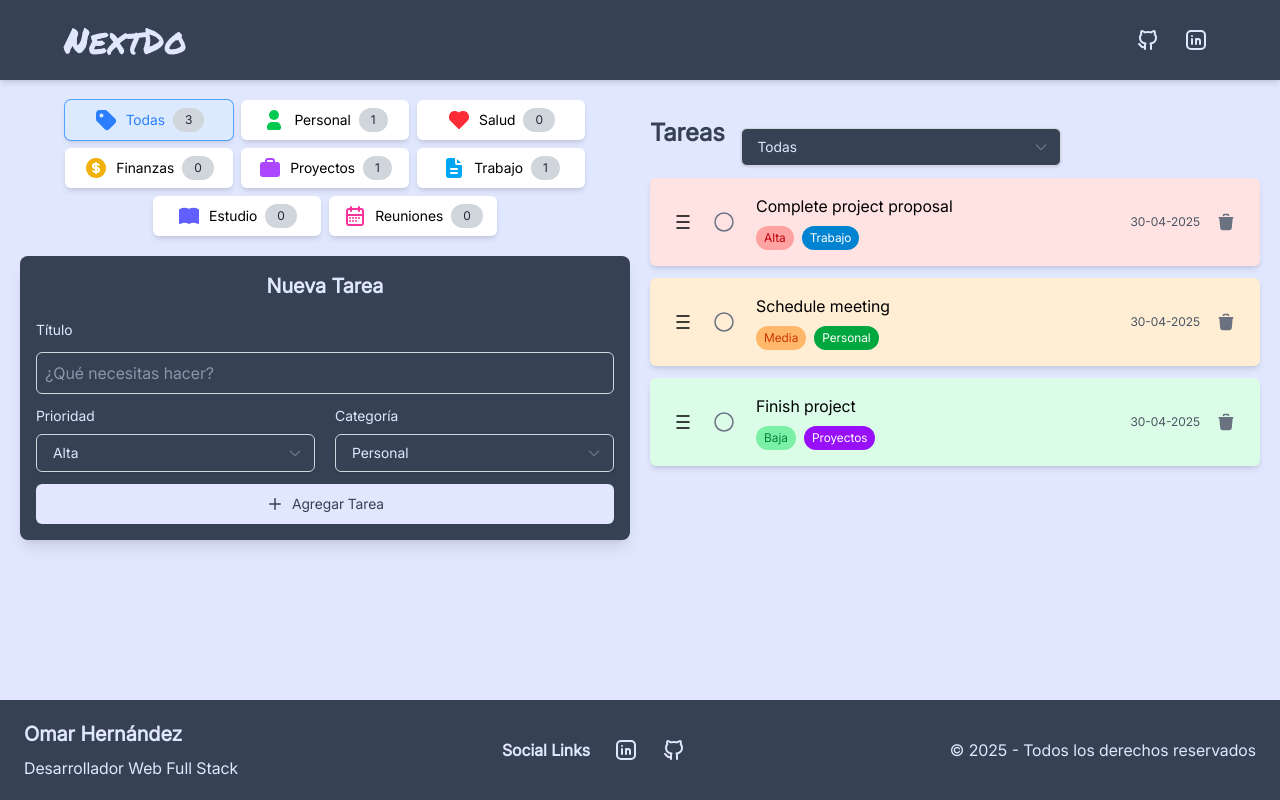
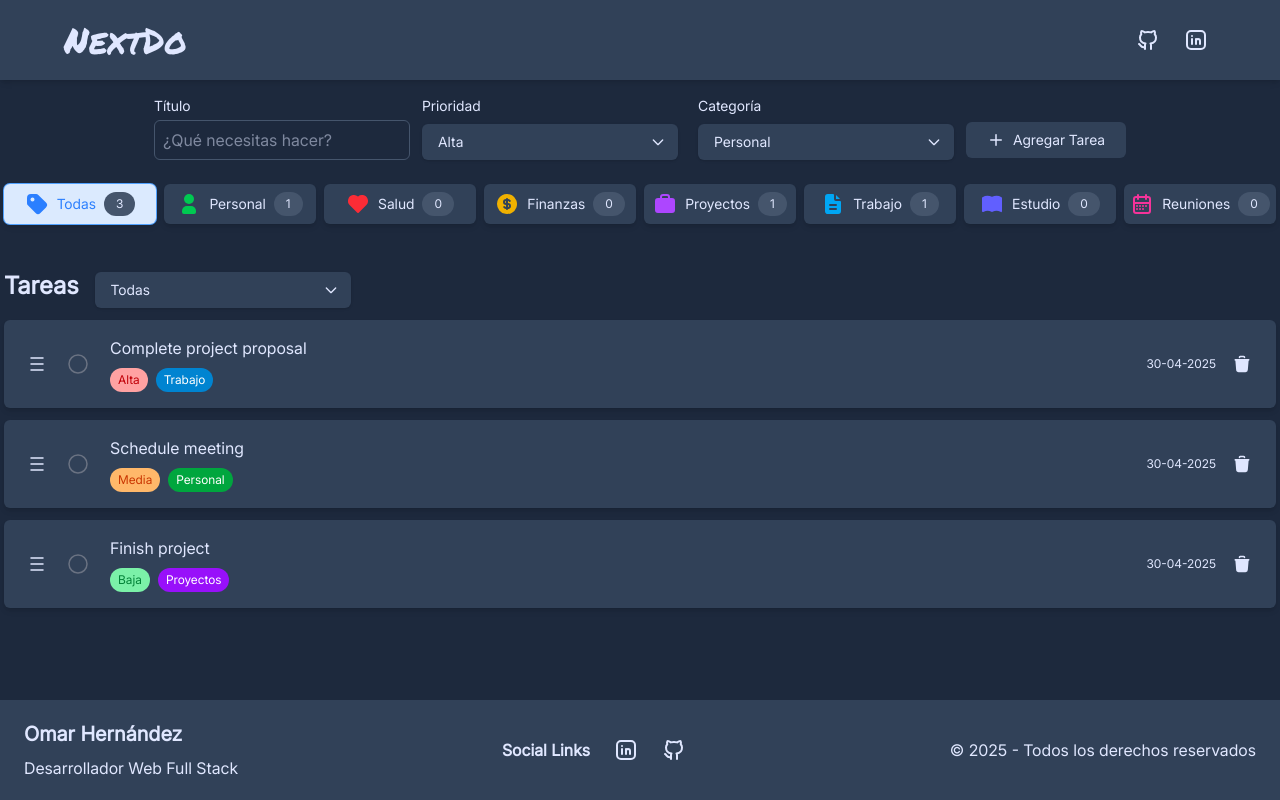
Before and after one commit to omar15hr/nextdo, a React (Vite) app: page / in a window 1280 px wide. Built offline with nearby package versions, Linux system fonts and the light colour scheme.

Commit message:
paleta de color en modo oscuro

```diff
--- a/src/App.tsx
+++ b/src/App.tsx
@@ -1,17 +1,17 @@
 import { Footer } from "./components/Footer";
 import { Header } from "./components/Header";
+import { TaskForm } from "./components/TaskForm";
 import { TaskList } from "./components/TaskList";
 import { TaskOverviewPanel } from "./components/TaskOverviewPanel";
 
 function App() {
   return (
-    <div className="flex flex-col bg-indigo-100 min-h-screen">
+    <div className="flex flex-col min-h-screen bg-slate-800">
       <Header />
-      <main className="flex-1">
-        <div className="grid grid-cols-1 gap-10 md:grid-cols-2 md:gap-5 p-5">
-          <TaskOverviewPanel />
-          <TaskList />
-        </div>
+      <main className="flex-grow max-w-7xl mx-auto">
+        <TaskForm />
+        <TaskOverviewPanel />
+        <TaskList />
       </main>
       <Footer />
     </div>
--- a/src/components/CategoryButton.tsx
+++ b/src/components/CategoryButton.tsx
@@ -19,17 +19,17 @@ export function CategoryButton({ text, color, icon, onClick }: Props) {
     <button
       onClick={onClick}
       className={clsx(
-        "flex items-center justify-center w-42 gap-2 p-2 rounded-md shadow-md cursor-pointer transition duration-300 ease-in-out",
+        "flex items-center justify-center w-38 gap-2 p-2 rounded-md shadow-md cursor-pointer transition duration-300 ease-in-out",
         isSelected && styles.bg,
         isSelected && styles.ring,
         isSelected && styles.text,
         isSelected && "ring-1",
-        !isSelected && "bg-white hover:bg-white/50"
+        !isSelected && "bg-slate-700 hover:bg-white/20 text-indigo-100"
       )}
     >
       <span className={`${color}`}>{icon}</span>
       <span className="text-sm">{text}</span>
-      <span className="bg-gray-300 p-1 px-3 rounded-full text-xs text-gray-800">
+      <span className="bg-slate-600 p-1 px-3 rounded-full text-xs text-indigo-100">
         {count}
       </span>
     </button>
--- a/src/components/Footer.tsx
+++ b/src/components/Footer.tsx
@@ -2,7 +2,7 @@ import { GithubIcon, LinkedinIcon } from "./Icons";
 
 export function Footer() {
   return (
-    <footer className="bg-gray-700 text-indigo-100 py-5">
+    <footer className="bg-slate-700 text-indigo-100 py-5">
       <div className="container mx-auto px-6">
         <div className="flex flex-col md:flex-row justify-between items-center text-center md:text-left">
           <div className="mb-6 md:mb-0">
--- a/src/components/Header.tsx
+++ b/src/components/Header.tsx
@@ -2,7 +2,7 @@ import { GithubIcon, LinkedinIcon } from "./Icons";
 
 export function Header() {
   return (
-    <div className="bg-gray-700 py-6 md:h-20 flex items-center shadow-md">
+    <div className="bg-slate-700 py-6 md:h-20 flex items-center shadow-md">
       <div className="flex flex-col gap-8 mx-auto w-11/12 max-w-6xl">
         <div className="flex justify-between gap-4 md:gap-10 items-center">
           <h1 className="text-3xl md:text-4xl text-indigo-100 font-permanent-marker">
--- a/src/components/Icons.tsx
+++ b/src/components/Icons.tsx
@@ -57,7 +57,7 @@ export function ToggleIcon({ size = 18 }: IconsProps) {
       strokeWidth={2}
       strokeLinecap="round"
       strokeLinejoin="round"
-      className="icon icon-tabler icons-tabler-outline icon-tabler-baseline-density-medium"
+      className="icon icon-tabler icons-tabler-outline icon-tabler-baseline-density-medium text-indigo-100"
     >
       <path stroke="none" d="M0 0h24v24H0z" fill="none" />
       <path d="M4 20h16" />
@@ -75,7 +75,7 @@ export function TrashIcon({ size = 20 }: IconsProps) {
       height={size}
       viewBox="0 0 24 24"
       fill="currentColor"
-      className="icon icon-tabler icons-tabler-filled icon-tabler-trash text-gray-500 hover:scale-110 transition duration-300 ease-in-out cursor-pointer"
+      className="icon icon-tabler icons-tabler-filled icon-tabler-trash text-indigo-100 hover:scale-110 transition duration-300 ease-in-out cursor-pointer"
     >
       <path stroke="none" d="M0 0h24v24H0z" fill="none" />
       <path d="M20 6a1 1 0 0 1 .117 1.993l-.117 .007h-.081l-.919 11a3 3 0 0 1 -2.824 2.995l-.176 .005h-8c-1.598 0 -2.904 -1.249 -2.992 -2.75l-.005 -.167l-.923 -11.083h-.08a1 1 0 0 1 -.117 -1.993l.117 -.007h16z" />
--- a/src/components/PriorityFilter.tsx
+++ b/src/components/PriorityFilter.tsx
@@ -8,7 +8,6 @@ export function PriorityFilter() {
   return (
     <SelectField
       id="priorityFilter"
-      label="Prioridad"
       options={["Todas", "Baja", "Media", "Alta"]}
       value={filterPriority}
       onChange={(e) => setFilterPriority(e.target.value as Priority)}
--- a/src/components/SelectField.tsx
+++ b/src/components/SelectField.tsx
@@ -2,7 +2,7 @@ import { ChevronDownIcon } from "./Icons";
 
 interface SelectFieldProps {
   id: string;
-  label: string;
+  label?: string;
   options: string[];
   value: string;
   className?: string;
@@ -18,14 +18,14 @@ export function SelectField({
   onChange,
 }: SelectFieldProps) {
   return (
-    <div className="flex flex-col gap-2 w-full">
+    <div className="flex flex-col gap-2 w-64">
       <label htmlFor={id} className="text-sm text-indigo-100">
         {label}
       </label>
       <div className="relative w-full max-w-xs">
         <select
           id={id}
-          className={`appearance-none w-full bg-gray-700 text-sm text-indigo-100 px-4 py-2 pr-10 rounded-md shadow-sm focus:outline-none focus:ring-0 border border-gray-300 hover:border-gray-400 transition-colors duration-200 ${className}`}
+          className={`text-indigo-100 appearance-none w-full bg-slate-700 text-sm px-4 py-2 pr-10 rounded-md shadow-sm focus:outline-none focus:ring-0 cursor-pointer transition-colors duration-200 ${className}`}
           value={value}
           onChange={onChange}
         >
@@ -35,7 +35,7 @@ export function SelectField({
             </option>
           ))}
         </select>
-        <div className="pointer-events-none absolute inset-y-0 right-3 flex items-center text-gray-500">
+        <div className="pointer-events-none absolute inset-y-0 right-3 flex items-center text-indigo-100">
           <ChevronDownIcon />
         </div>
       </div>
--- a/src/components/TaskCard.tsx
+++ b/src/components/TaskCard.tsx
@@ -4,11 +4,7 @@ import { Task } from "../interfaces/task.interface";
 import { useTasksStore } from "../store/store";
 import { useState } from "react";
 import { formatDate } from "../utils/date-format";
-import {
-  categoryStyles,
-  priorityStyles,
-  priorityTasksStyles,
-} from "../constants/taskStyles";
+import { categoryStyles, priorityStyles } from "../constants/taskStyles";
 import { CardWithAnimations } from "./CardWithAnimations";
 import { toast } from "sonner";
 import { useSortable } from "@dnd-kit/sortable";
@@ -65,8 +61,7 @@ export function TaskCard({ task }: Props) {
       <div
         style={style}
         className={clsx(
-          "flex gap-5 py-4 px-6 rounded-md justify-between shadow-md",
-          priorityTasksStyles[task.priority],
+          "flex gap-5 py-4 px-6 rounded-md justify-between shadow-md bg-slate-700",
           task.completed && "opacity-80"
         )}
       >
@@ -86,7 +81,7 @@ export function TaskCard({ task }: Props) {
 
           <div className="flex flex-col gap-2">
             <div className="flex items-center gap-2">
-              <h3 className="">{task.title}</h3>
+              <h3 className="text-indigo-100">{task.title}</h3>
             </div>
             <div className="flex gap-2">
               <span
@@ -109,7 +104,7 @@ export function TaskCard({ task }: Props) {
           </div>
         </div>
         <div className="flex gap-2">
-          <span className="flex gap-2 items-center text-gray-600 text-xs rounded-full px-2">
+          <span className="flex gap-2 items-center text-indigo-100 text-xs rounded-full px-2">
             {formatDate(task.createdAt)}
           </span>
 
--- a/src/components/TaskForm.tsx
+++ b/src/components/TaskForm.tsx
@@ -5,7 +5,7 @@ import { categoriesOptions, priorityOptions } from "../constants/options";
 import { SelectField } from "./SelectField";
 import clsx from "clsx";
 
-export function AddTaskForm() {
+export function TaskForm() {
   const {
     title,
     priority,
@@ -19,31 +19,25 @@ export function AddTaskForm() {
 
   return (
     <form onSubmit={handleSubmit}>
-      <div className="flex flex-col gap-5 justify-center bg-gray-700 p-4 rounded-lg shadow-lg">
-        <h2 className="font-bold font-inter text-xl text-center text-indigo-100">
-          Nueva Tarea
-        </h2>
-
-        <div className="space-y-2 flex flex-col gap-1 text-indigo-100">
-          <label className="text-sm font-medium">Título</label>
-            <div className="relative">
+      <div className="flex gap-5 justify-center p-4">
+        <div className="space-y-2 flex items-center gap-3">
+          <div className="flex flex-col gap-1">
+            <label className="text-sm text-indigo-100">Título</label>
             <input
               type="text"
               placeholder="¿Qué necesitas hacer?"
               className={clsx(
-                "p-2 w-full rounded-md border outline-none focus:ring-2 transition-all duration-200",
+                "p-2 w-64 h-10 rounded-md text-indigo-100 border outline-none focus:ring-2 transition-all duration-200",
                 {
                   "border-red-500 focus:ring-red-500/20": errors,
-                  "border-gray-300 focus:ring-blue-500/20 focus:border-indigo-100": !errors
+                  "border-slate-600 focus:ring-blue-500/20 focus:border-indigo-100":
+                    !errors,
                 }
               )}
               value={title}
               onChange={(e) => setTitle(e.target.value)}
             />
-            {errors && (
-              <p className="text-red-500 text-sm mt-1">{errors}</p>
-            )}
-            </div>
+          </div>
 
           <div className="flex gap-5">
             <SelectField
@@ -64,7 +58,7 @@ export function AddTaskForm() {
 
           <button
             type="submit"
-            className="flex items-center gap-2 justify-center h-10 w-full bg-indigo-100 hover:bg-indigo-200 text-gray-700 p-2 rounded-md cursor-pointer"
+            className="flex mt-4 items-center gap-2 justify-center h-9 w-40 bg-slate-700 hover:bg-gray-700/50 text-indigo-100 p-2 rounded-md cursor-pointer"
           >
             <PlusIcon />
             <span className="text-sm">Agregar Tarea</span>
--- a/src/components/TaskList.tsx
+++ b/src/components/TaskList.tsx
@@ -34,9 +34,9 @@ export function TaskList() {
       collisionDetection={closestCenter}
       onDragEnd={handleDragEnd}
     >
-      <div className="space-y-3">
+      <div className="space-y-3 mt-10">
         <div className="flex gap-4 items-center">
-          <h2 className="text-2xl font-bold text-gray-700">Tareas</h2>
+          <h2 className="text-2xl font-bold text-indigo-100">Tareas</h2>
           <PriorityFilter />
         </div>
 
--- a/src/components/TaskOverviewPanel.tsx
+++ b/src/components/TaskOverviewPanel.tsx
@@ -1,13 +1,11 @@
 import { categories } from "../constants/categories";
 import { useTasksStore } from "../store/store";
 import { CategoryButton } from "./CategoryButton";
-import { AddTaskForm } from "./TaskForm";
 
 export function TaskOverviewPanel() {
   const setFilterCategory = useTasksStore((state) => state.setFilterCategory);
   return (
-    <div className="flex flex-col gap-5">
-      <div className="flex flex-wrap gap-2 items-center justify-center">
+    <div className="flex gap-2">
       {categories.map(({ text, color, icon: Icon }) => (
         <CategoryButton
           key={text}
@@ -18,7 +16,5 @@ export function TaskOverviewPanel() {
         />
       ))}
     </div>
-        <AddTaskForm />
-    </div>
   );
 }
```
Lines whose indentation alone changed are shown as unchanged.
